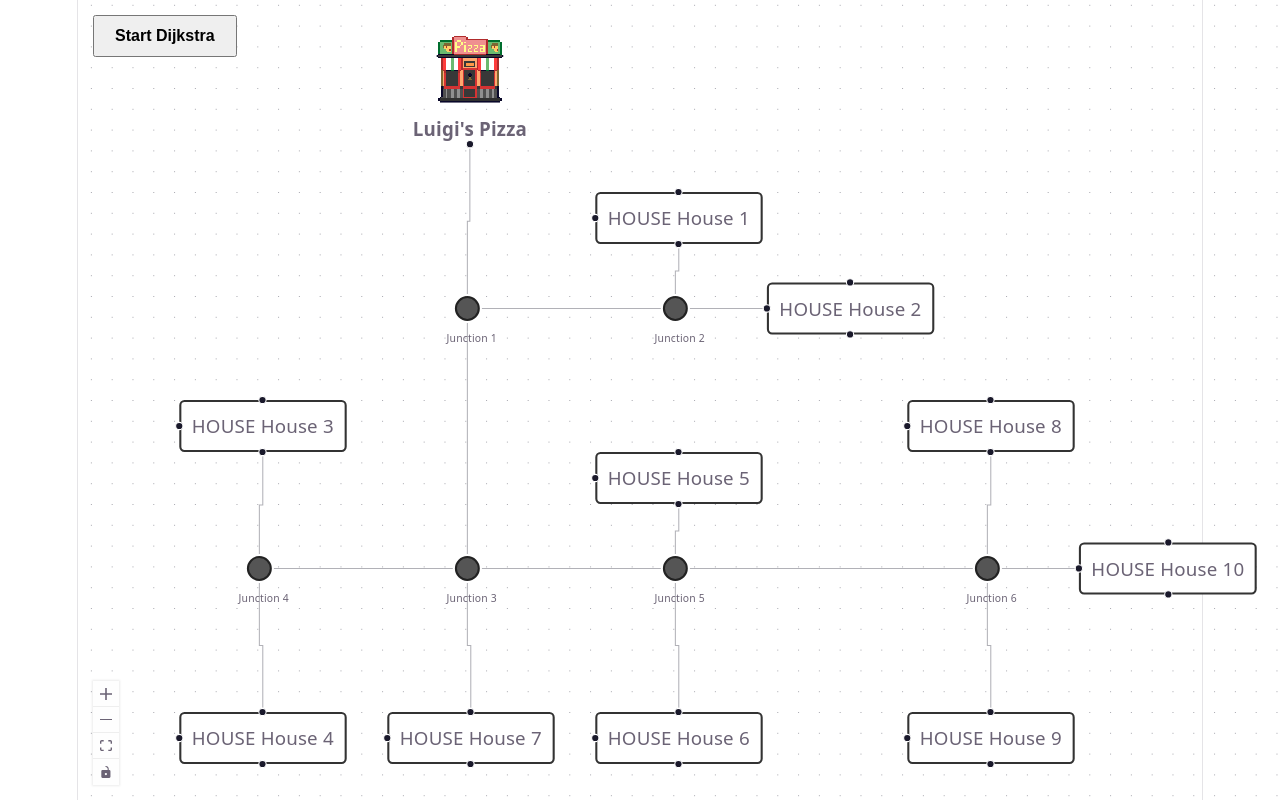
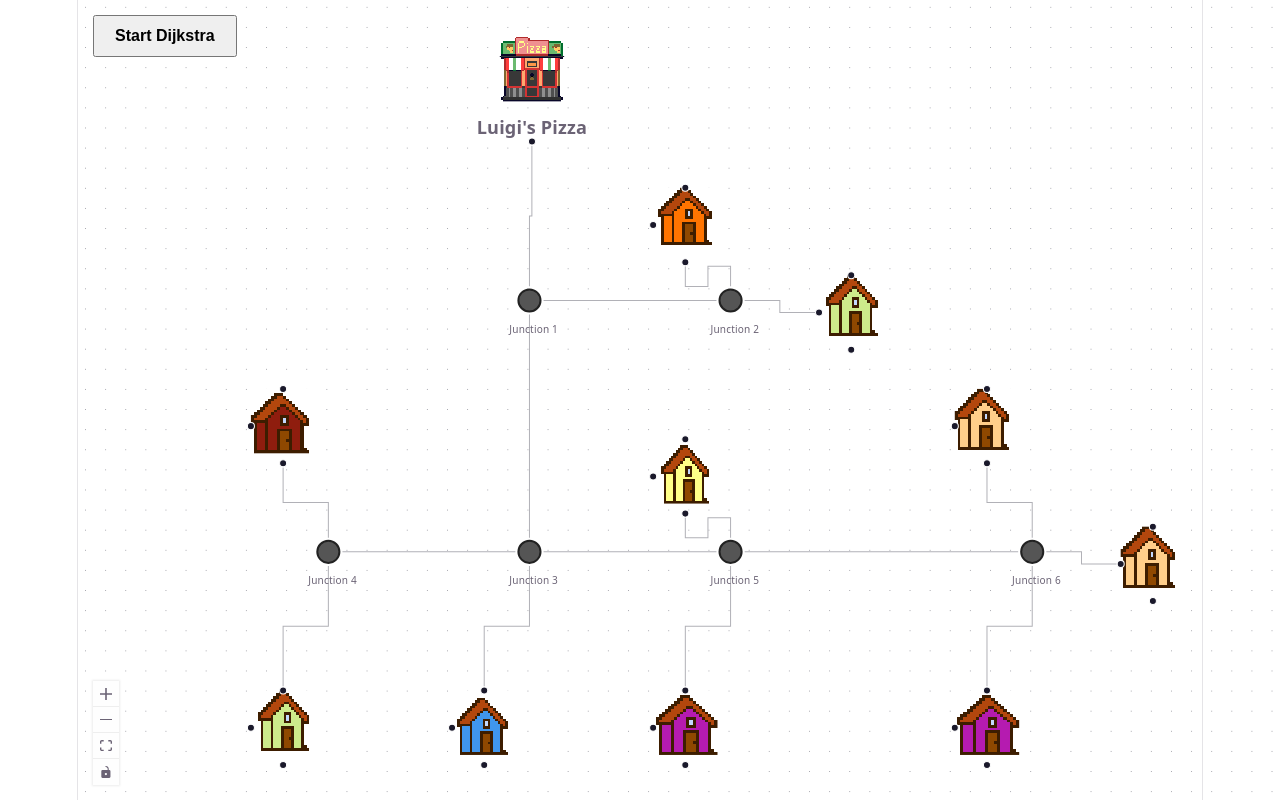
Before and after one commit to JosephMcLean118/dijkstras-delivery, a React (Vite) app in the folder visuals/: page / in a window 1280 px wide. Shown: the top 800 px of the page. Built offline with nearby package versions, Linux system fonts and the light colour scheme.

Commit message:
Houses added to map

```diff
--- a/visuals/src/components/nodes/housenode.jsx
+++ b/visuals/src/components/nodes/housenode.jsx
@@ -1,10 +1,47 @@
 import { Handle, Position } from '@xyflow/react';
+import { useState } from 'react';
+
+import House from '../artwork/Houses/House.png';
+import RedHouse from '../artwork/Houses/RedHouse.png';
+import OrangeHouse from '../artwork/Houses/OrangeHouse.png';
+import YellowHouse from '../artwork/Houses/YellowHouse.png';
+import GreenHouse from '../artwork/Houses/GreenHouse.png';
+import BlueHouse from '../artwork/Houses/BlueHouse.png';
+import IndigoHouse from '../artwork/Houses/IndigoHouse.png';
+import PurpleHouse from '../artwork/Houses/PurpleHouse.png';
+
+// Array of all imported house assets
+const houseOptions = [
+  House,
+  RedHouse,
+  OrangeHouse,
+  YellowHouse,
+  GreenHouse,
+  BlueHouse,
+  IndigoHouse,
+  PurpleHouse
+];
 
 export default function HouseNode({ data }) {
+  // useState with a function ensures it picks a random house ONCE on mount
+  const [randomHouse] = useState(() => {
+    const randomIndex = Math.floor(Math.random() * houseOptions.length);
+    return houseOptions[randomIndex];
+  });
+
   return (
-    <div style={{ padding: '10px', border: '2px solid #333', background: '#fff', borderRadius: '5px' }}>
-      <div>HOUSE {data.label}</div>
-      {data.distance !== null && (
+    <div>
+      <img
+        src={randomHouse}
+        alt="House"
+        style={{
+          width: '64px',
+          height: '64px',
+          imageRendering: 'pixelated', // Keeps pixel art sharp
+          marginBottom: '4px'
+        }}
+      />
+      {data.distance !== null && data.distance !== undefined && (
         <div style={{ marginTop: '5px', fontSize: '12px', color: 'blue' }}>
           Distance: {data.distance}
         </div>
```
